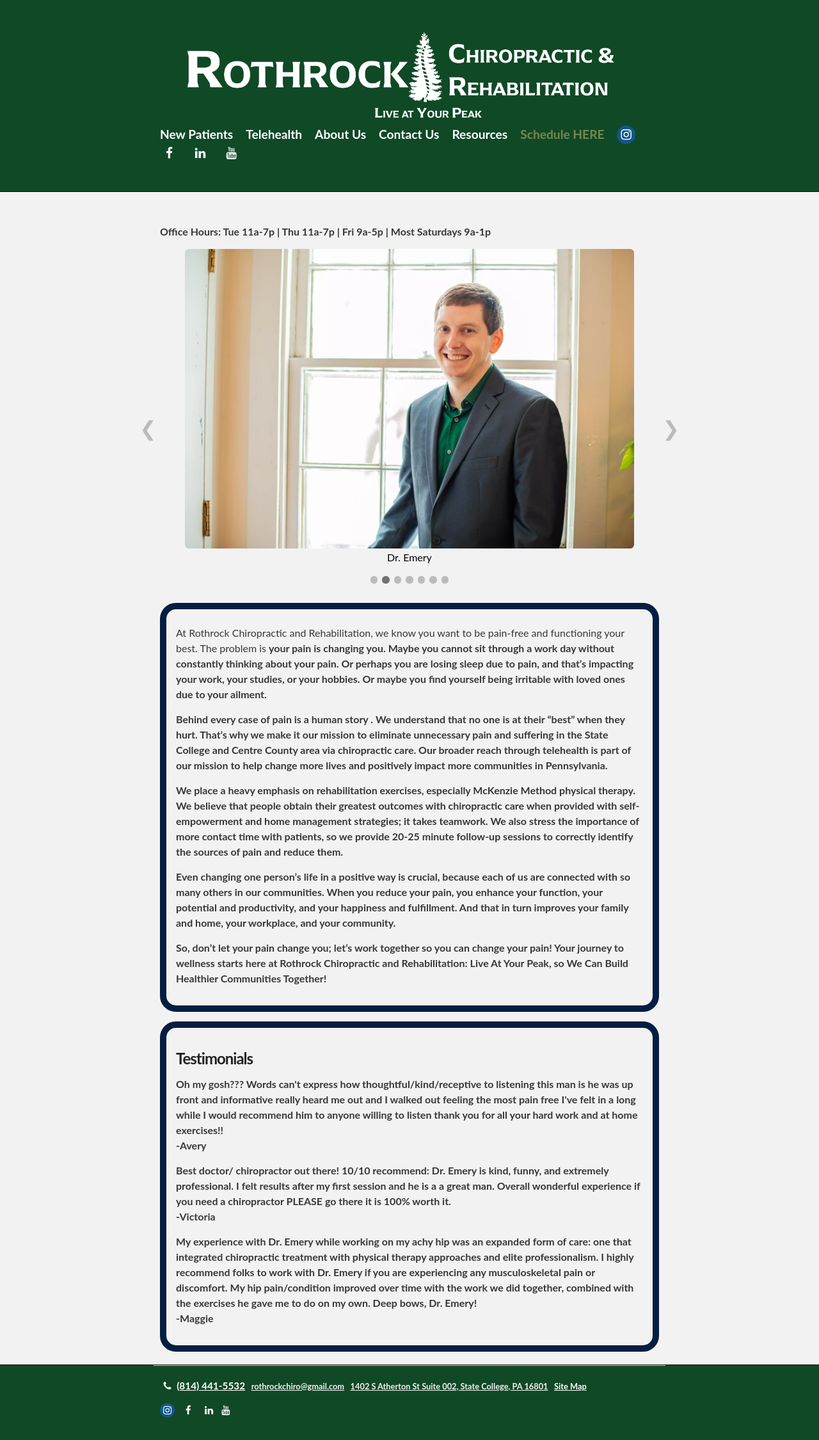
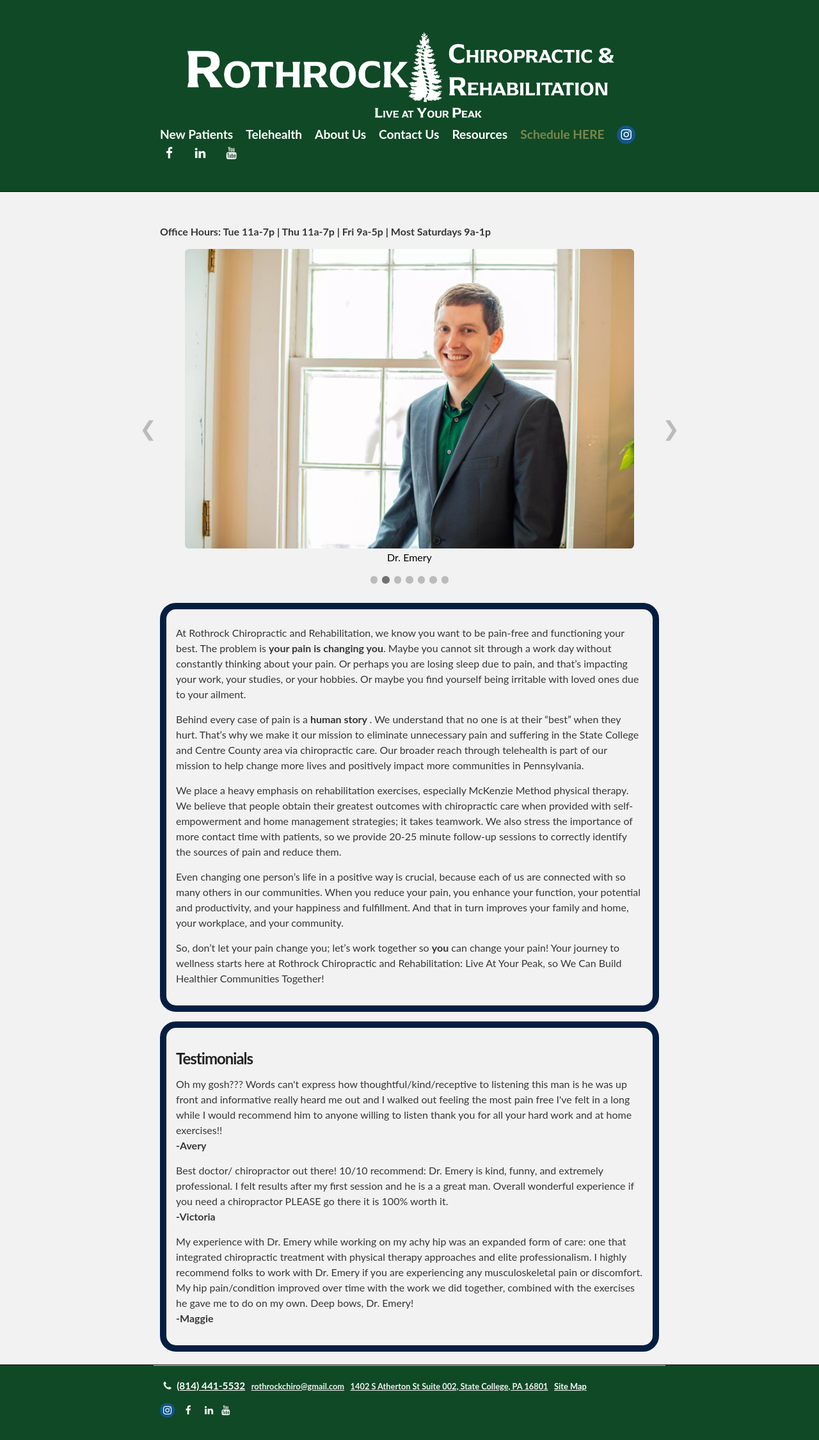
Before and after one commit to evpitcel/evpitcel.github.io, a Jekyll site: the page built from index.html, in a window 1280 px wide. Shown: the whole page at 64% size. Built offline with Jekyll 4.4.1, drawn with Linux system fonts in a browser that asks for light colours.

Commit message:
fixed Katie's bold mistake

```diff
--- a/index.html
+++ b/index.html
@@ -117,15 +117,15 @@
 
 <div class="about-box">
   <!--<h2>About</h2>-->
-  <p>At Rothrock Chiropractic and Rehabilitation, we know you want to be pain-free and functioning your best. The problem is <strong> your pain is changing you<strong>. Maybe you cannot sit through a work day without constantly thinking about your pain. Or perhaps you are losing sleep due to pain, and that’s impacting your work, your studies, or your hobbies. Or maybe you find yourself being irritable with loved ones due to your ailment.
+  <p>At Rothrock Chiropractic and Rehabilitation, we know you want to be pain-free and functioning your best. The problem is <strong> your pain is changing you</strong>. Maybe you cannot sit through a work day without constantly thinking about your pain. Or perhaps you are losing sleep due to pain, and that’s impacting your work, your studies, or your hobbies. Or maybe you find yourself being irritable with loved ones due to your ailment.
 
-<p>Behind every case of pain is a <strong> human story <strong>. We understand that no one is at their “best” when they hurt. That’s why we make it our mission to eliminate unnecessary pain and suffering in the State College and Centre County area via chiropractic care. Our broader reach through telehealth is part of our mission to help change more lives and positively impact more communities in Pennsylvania.
+<p>Behind every case of pain is a <strong> human story </strong>. We understand that no one is at their “best” when they hurt. That’s why we make it our mission to eliminate unnecessary pain and suffering in the State College and Centre County area via chiropractic care. Our broader reach through telehealth is part of our mission to help change more lives and positively impact more communities in Pennsylvania.
 
 <p>We place a heavy emphasis on rehabilitation exercises, especially McKenzie Method physical therapy. We believe that people obtain their greatest outcomes with chiropractic care when provided with self-empowerment and home management strategies; it takes teamwork. We also stress the importance of more contact time with patients, so we provide 20-25 minute follow-up sessions to correctly identify the sources of pain and reduce them.
 
 <p>Even changing one person’s life in a positive way is crucial, because each of us are connected with so many others in our communities. When you reduce your pain, you enhance your function, your potential and productivity, and your happiness and fulfillment. And that in turn improves your family and home, your workplace, and your community.
 
-<p>So, don’t let your pain change you; let’s work together so <strong>you<strong> can change your pain! Your journey to wellness starts here at Rothrock Chiropractic and Rehabilitation: Live At Your Peak, so We Can Build Healthier Communities Together!<p>
+<p>So, don’t let your pain change you; let’s work together so <strong>you</strong> can change your pain! Your journey to wellness starts here at Rothrock Chiropractic and Rehabilitation: Live At Your Peak, so We Can Build Healthier Communities Together!<p>
 
 </div>
 
```
